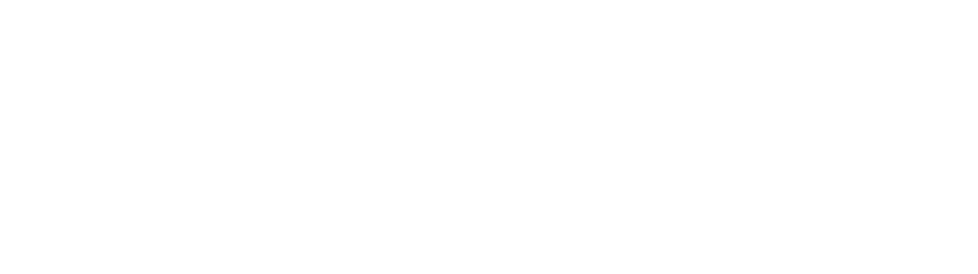
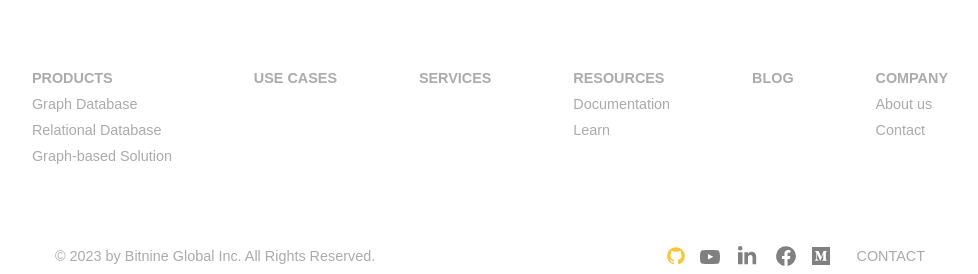
Before and after one commit to AbdulAhadQureshi1/BitNine, a React (Vite) app in the folder Question5/: page / in a window 1280 px wide. Shown: the part 3538-3812 px from the top of the page, without its empty margins (150-1128 px from the left). Before the commit the page ends 3458 px from the top, so only its background shows below. Built offline with nearby package versions, Linux system fonts and the light colour scheme; a web font is replaced by a local one.

Commit message:
Add Footer

```diff
--- a/Question5/src/App.jsx
+++ b/Question5/src/App.jsx
@@ -2,6 +2,7 @@
 import DBEngine from './components/DBEngine/DBEngine';
 import Package from './components/Enterprise Package/Package';
 import Features from './components/Features/Features';
+import Footer from './components/Footer/Footer';
 import Header from './components/Header/Header';
 import Hero from './components/Hero/Hero';
 import Navbar from './components/Navbar/Navbar';
@@ -15,6 +16,7 @@
       <Features />
       <DBEngine />
       <Package />
+      <Footer />
     </>
   )
 }
--- /dev/null
+++ b/Question5/src/components/Footer/Footer.jsx
@@ -0,0 +1,40 @@
+import { useTranslation } from "react-i18next";
+import "./Footer.scss";
+import SocialIcons from "../Social Icon/Social Icons";
+const Footer = () => {
+  const [t, i18n] = useTranslation("");
+  return (
+    <>
+      <div className="footer">
+        <div>
+          <h2>{t("footer.link1.main")}</h2>
+          <a href="#">{t("footer.link1.sub1")}</a>
+          <a href="#">{t("footer.link1.sub2")}</a>
+          <a href="#">{t("footer.link1.sub3")}</a>
+        </div>
+        <a href="#">{t("footer.link2")}</a>
+        <a href="#">{t("footer.link3")}</a>
+        <div>
+          <h2>{t("footer.link4.main")}</h2>
+          <a href="#">{t("footer.link4.sub1")}</a>
+          <a href="#">{t("footer.link4.sub2")}</a>
+        </div>
+        <a href="#">{t("footer.link5")}</a>
+        <div>
+          <h2>{t("footer.link6.main")}</h2>
+          <a href="#">{t("footer.link6.sub1")}</a>
+          <a href="#">{t("footer.link6.sub2")}</a>
+        </div>
+      </div>
+      <div className="copyright">
+        <p>© 2023 by Bitnine Global Inc. All Rights Reserved.</p>
+        <div>
+            <SocialIcons />
+            <a href="#">CONTACT</a>
+        </div>
+      </div>
+    </>
+  );
+};
+
+export default Footer;
--- /dev/null
+++ b/Question5/src/components/Footer/Footer.scss
@@ -0,0 +1,53 @@
+@import '../../utils/variables.scss';
+
+.footer {
+    font-family: $font;
+    color: #ababab;
+    display: flex;
+    justify-content: space-evenly;
+    align-items: flex-start;
+    margin-top: 150px;
+    padding-inline: 100px;
+
+
+    & > * > *, & > * {
+        font-size: 14.4px;
+    }
+    &  a:hover{
+        color: #2d6fad;
+        font-weight: 700;
+        transition: 0.3s ease;
+    }
+    & > div > h2, & > a {
+        transition: 0.3s ease;
+        font-weight: 700;
+    }
+    & > div {
+        display: flex;
+        flex-direction: column;
+        justify-content: center;
+        align-items: start;
+        gap: 10px;
+    }
+}
+
+.copyright {
+    margin-top: 70px;
+    font-family: $font;
+    color: #ababab;
+    padding-inline: 205px;
+    display: flex;
+    justify-content: space-between;
+    align-items: center;
+    transition: 0.3s ease;
+    font-size: 14.4px;
+    & > div {
+        display: flex;
+        align-items: center;
+    }
+    & a:hover {
+        font-weight: 700;
+        color: #2d6fad;
+        transition: 0.3s ease;
+    }
+}
--- a/Question5/src/translation/en/global.json
+++ b/Question5/src/translation/en/global.json
@@ -121,5 +121,26 @@
 			}
 
 		}
+	},
+	"footer": {
+		"link1": {
+			"main": "PRODUCTS",
+			"sub1": "Graph Database",
+			"sub2": "Relational Database",
+			"sub3": "Graph-based Solution"
+		},
+		"link2": "USE CASES",
+		"link3": "SERVICES",
+		"link4": {
+			"main":"RESOURCES",
+			"sub1":"Documentation",
+			"sub2":"Learn"
+		},
+		"link5": "BLOG",
+		"link6": {
+			"main":"COMPANY",
+			"sub1":"About us",
+			"sub2":"Contact"
+		}
 	}
 }
--- a/Question5/src/translation/ko/global.json
+++ b/Question5/src/translation/ko/global.json
@@ -121,5 +121,26 @@
 			}
 
 		}
+	},
+	"footer": {
+		"link1": {
+			"main": "제품",
+			"sub1": "그래프 데이터베이스",
+			"sub2": "관계형 데이터베이스",
+			"sub3": "그래프 기반 솔루션"
+		},
+		"link2": "USE CASES",
+		"link3": "서비스",
+		"link4": {
+			"main":"리소스",
+			"sub1":"문서",
+			"sub2":"해당 내용을"
+		},
+		"link5": "블로그",
+		"link6": {
+			"main":"COMPANY",
+			"sub1":"회사 소개",
+			"sub2":"연락처"
+		}
 	}
 }
```
